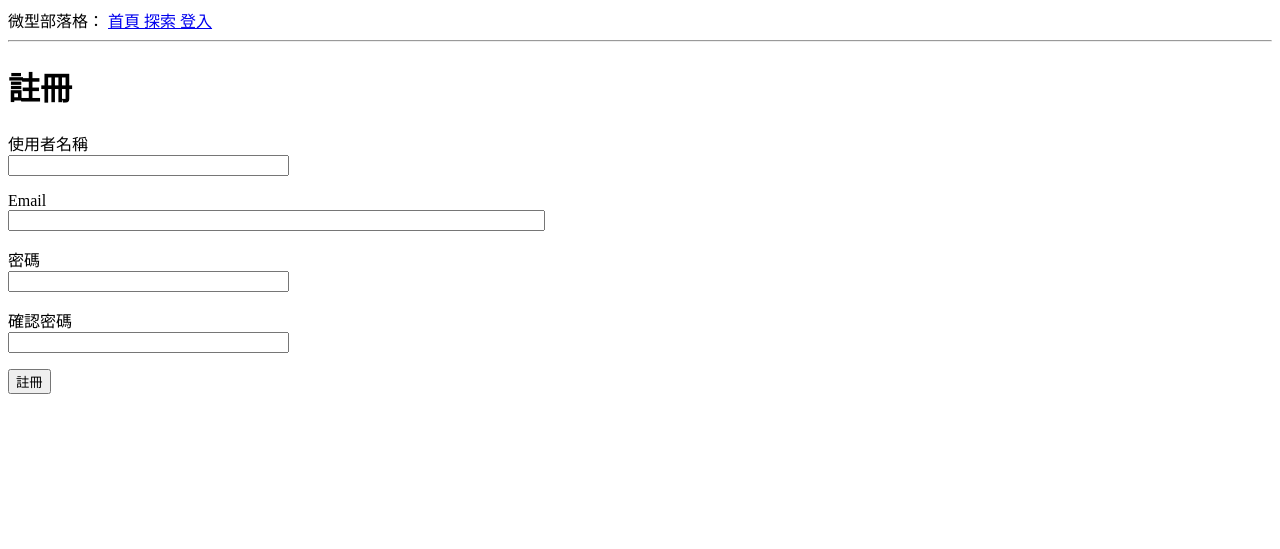
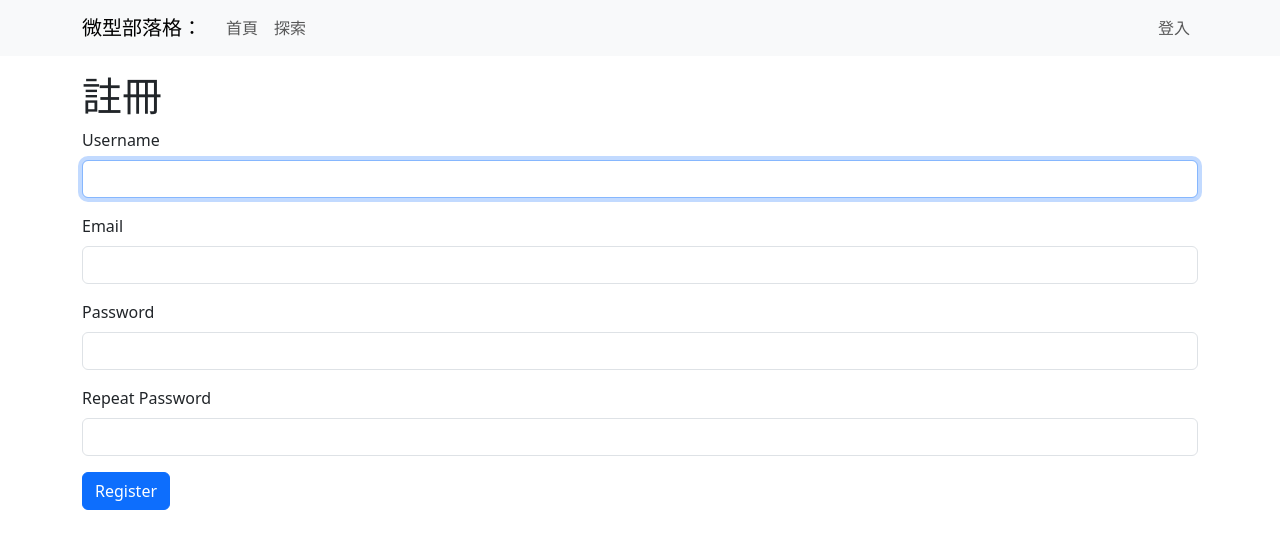
Before and after one commit to CodeShibaGo/m3-week-07-reg734, a Flask app: page /register in a window 1280 px wide. Shown: the top 549 px of the page. Run offline with Flask 3, Linux system fonts and the light colour scheme; some libraries are stand-ins or nearby versions.

Commit message:
完成boostrap美化

```diff
--- a/microblog/app/routes.py
+++ b/microblog/app/routes.py
@@ -107,6 +107,7 @@ def explore():
 def login():
     if current_user.is_authenticated:
         return redirect(url_for('index'))
+    form = LoginForm()
     errors = {}
     if request.method == 'POST':
         try:
@@ -141,7 +142,7 @@ def login():
             else:
                 errors['username'] = '使用者不存在'
 
-    return render_template('login.html', errors=errors)
+    return render_template('login.html', form=form, errors=errors)
 @app.route('/logout')
 def logout():
     logout_user()
@@ -183,6 +184,7 @@ def reset_password(token):
 def register():
     if current_user.is_authenticated:
         return redirect(url_for('index'))
+    form = RegistrationForm()
     errors = {}
 
     if request.method == 'POST':
@@ -234,7 +236,7 @@ def register():
             flash('註冊成功！')
             return redirect(url_for('login'))
 
-    return render_template('register.html', errors=errors)
+    return render_template('register.html',form=form, errors=errors)
 
 @app.route('/user/<username>')
 @login_required
--- a/microblog/app/templates/base.html
+++ b/microblog/app/templates/base.html
@@ -6,31 +6,59 @@
     {% else %}
     <title> 歡迎來到微型部落格！</title>
     {% endif %}
+    <link
+    href="https://cdn.jsdelivr.net/npm/bootstrap@5.3.2/dist/css/bootstrap.min.css"
+    rel="stylesheet"
+    integrity="sha384-T3c6CoIi6uLrA9TneNEoa7RxnatzjcDSCmG1MXxSR1GAsXEV/Dwwykc2MPK8M2HN"
+    crossorigin="anonymous">
 </head>
 <body>
-  <div> 微型部落格：
-      <a href="{{ url_for('index') }}"> 首頁 </a>
-      <a href="{{ url_for('explore') }}"> 探索 </a>
+    <nav class="navbar navbar-expand-lg bg-body-tertiary">
+      <div class="container">
+        <a class="navbar-brand" href="{{ url_for('index') }}">微型部落格：</a>
+        <button class="navbar-toggler" type="button" data-bs-toggle="collapse" data-bs-target="#navbarSupportedContent" aria-controls="navbarSupportedContent" aria-expanded="false" aria-label="Toggle navigation">
+          <span class="navbar-toggler-icon"></span>
+        </button>
+        <div class="collapse navbar-collapse" id="navbarSupportedContent">
+          <ul class="navbar-nav me-auto mb-2 mb-lg-0">
+            <li class="nav-item">
+              <a class="nav-link" aria-current="page" href="{{ url_for('index') }}">首頁</a>
+            </li>
+            <li class="nav-item">
+              <a class="nav-link" aria-current="page" href="{{ url_for('explore') }}">探索</a>
+            </li>
+          </ul>
+          <ul class="navbar-nav mb-2 mb-lg-0">
             {% if current_user.is_anonymous %}
-      <a href="{{ url_for('login') }}"> 登入 </a>
+            <li class="nav-item">
+              <a class="nav-link" aria-current="page" href="{{ url_for('login') }}">登入</a>
+            </li>
             {% else %}
-      <a href="{{ url_for('user', username=current_user.username) }}"> 個人資料 </a>
-      <a href="{{ url_for('logout') }}"> 登出 </a>
+            <li class="nav-item">
+              <a class="nav-link" aria-current="page" href="{{ url_for('user', username=current_user.username) }}">個人資料</a>
+            </li>
+            <li class="nav-item">
+              <a class="nav-link" aria-current="page" href="{{ url_for('logout') }}">登出</a>
+            </li>
             {% endif %}
+          </ul>
         </div>
-  <hr>
+      </div>
+    </nav>
+    <div class="container mt-3">
       {% with messages = get_flashed_messages() %}
-  {%if messages %}
-  <ul>
+      {% if messages %}
         {% for message in messages %}
-      <li>{{ message }}</li>
+        <div class="alert alert-info" role="alert">{{ message }}</div>
         {% endfor %}
-  </ul>
       {% endif %}
       {% endwith %}
       {% block content %}{% endblock %}
-</body>
-<body>
-
+    </div>
+    <script
+        src="https://cdn.jsdelivr.net/npm/bootstrap@5.3.2/dist/js/bootstrap.bundle.min.js"
+        integrity="sha384-C6RzsynM9kWDrMNeT87bh95OGNyZPhcTNXj1NW7RuBCsyN/o0jlpcV8Qyq46cDfL"
+        crossorigin="anonymous">
+    </script>
   </body>
 </html>
--- /dev/null
+++ b/microblog/app/templates/bootstrap_wtf.html
@@ -0,0 +1,70 @@
+{% macro form_field(field, autofocus) %}
+  {%- if field.type == 'BooleanField' %}
+  <div class="form-check mb-3">
+    {{ field(class='form-check-input') }}
+    {{ field.label(class='form-check-label') }}
+  </div>
+  {%- elif field.type == 'RadioField' %}
+    {{ field.label(class='form-label') }}
+    {%- for item in field %}
+    <div class="form-check{% if loop.last %} mb-3{% endif %}">
+      {{ item(class='form-check-input') }}
+      {{ item.label(class='form-check-label') }}
+    </div>
+    {%- endfor %}
+  {%- elif field.type == 'SelectField' %}
+    {{ field.label(class='form-label') }}
+    {{ field(class='form-select mb-3') }}
+  {%- elif field.type == 'TextAreaField' %}
+  <div class="mb-3">
+    {{ field.label(class='form-label') }}
+    {% if autofocus %}
+      {{ field(class='form-control' + (' is-invalid' if field.errors else ''), autofocus=True) }}
+    {% else %}
+      {{ field(class='form-control' + (' is-invalid' if field.errors else '')) }}
+    {% endif %}
+    {%- for error in field.errors %}
+    <div class="invalid-feedback">{{ error }}</div>
+    {%- endfor %}
+  </div>
+  {%- elif field.type == 'SubmitField' %}
+  {{ field(class='btn btn-primary mb-3') }}
+  {%- else %}
+  <div class="mb-3">
+    {{ field.label(class='form-label') }}
+    {% if autofocus %}
+      {{ field(class='form-control' + (' is-invalid' if field.errors else ''), autofocus=True) }}
+    {% else %}
+      {{ field(class='form-control' + (' is-invalid' if field.errors else '')) }}
+    {% endif %}
+    {%- for error in field.errors %}
+    <div class="invalid-feedback">{{ error }}</div>
+    {%- endfor %}
+  </div>
+  {%- endif %}
+{% endmacro %}
+
+{% macro quick_form(form, action="", method="post", id="", novalidate=False) %}
+<form
+  {%- if action != None %} action="{{ action }}"{% endif -%}
+  {%- if method %} method="{{ method }}"{% endif %}
+  {%- if id %} id="{{ id }}"{% endif -%}
+  {%- if novalidate %} novalidate{% endif -%}>
+  {{ form.hidden_tag() }}
+  {%- for field, errors in form.errors.items() %}
+    {%- if form[field].widget.input_type == 'hidden' %}
+      {%- for error in errors %}
+      <div class="invalid-feedback">{{ error }}</div>
+      {%- endfor %}
+    {%- endif %}
+  {%- endfor %}
+
+  {% set ns = namespace(first_field=true) %}
+  {%- for field in form %}
+    {% if field.widget.input_type != 'hidden' -%}
+      {{ form_field(field, ns.first_field) }}
+      {% set ns.first_field = false %}
+    {%- endif %}
+  {%- endfor %}
+</form>
+{% endmacro %}
--- a/microblog/app/templates/register.html
+++ b/microblog/app/templates/register.html
@@ -1,47 +1,7 @@
 {% extends "base.html" %}
+{% import "bootstrap_wtf.html" as wtf %}
 
 {% block content %}
     <h1>註冊</h1>
-    <form method="post" action="">
-        <!-- CSRF Token -->
-        <input type="hidden" name="csrf_token" value="{{ csrf_token() }}">
-
-        {% if errors.csrf %}
-            <p style="color: red;">{{ errors.csrf }}</p>
-        {% endif %}
-
-        <p>
-            <label for="username">使用者名稱</label><br>
-            <input type="text" name="username" id="username" size="32" value="{{ request.form.get('username', '') }}"><br>
-            {% if errors.username %}
-            <span style="color: red;">{{ errors.username }}</span>
-            {% endif %}
-        </p>
-
-        <p>
-            <label for="email">Email</label><br>
-            <input type="email" name="email" id="email" size="64" value="{{ request.form.get('email', '') }}"><br>
-            {% if errors.email %}
-            <span style="color: red;">{{ errors.email }}</span>
-            {% endif %}
-        </p>
-
-        <p>
-            <label for="password">密碼</label><br>
-            <input type="password" name="password" id="password" size="32"><br>
-            {% if errors.password %}
-            <span style="color: red;">{{ errors.password }}</span>
-            {% endif %}
-        </p>
-
-        <p>
-            <label for="password2">確認密碼</label><br>
-            <input type="password" name="password2" id="password2" size="32"><br>
-            {% if errors.password2 %}
-            <span style="color: red;">{{ errors.password2 }}</span>
-            {% endif %}
-        </p>
-
-        <p><input type="submit" value="註冊"></p>
-    </form>
+    {{ wtf.quick_form(form) }}
 {% endblock %}
```
Also changed, not shown: microblog/app/templates/edit_profile.html (+3 -19 lines), microblog/app/templates/index.html (+16 -17 lines), microblog/app/templates/login.html (+7 -32 lines), microblog/app/templates/reset_password.html (+3 -19 lines), microblog/app/templates/reset_password_request.html (+3 -12 lines), microblog/app/templates/user.html (+14 -9 lines). Lines whose indentation alone changed are shown as unchanged.
